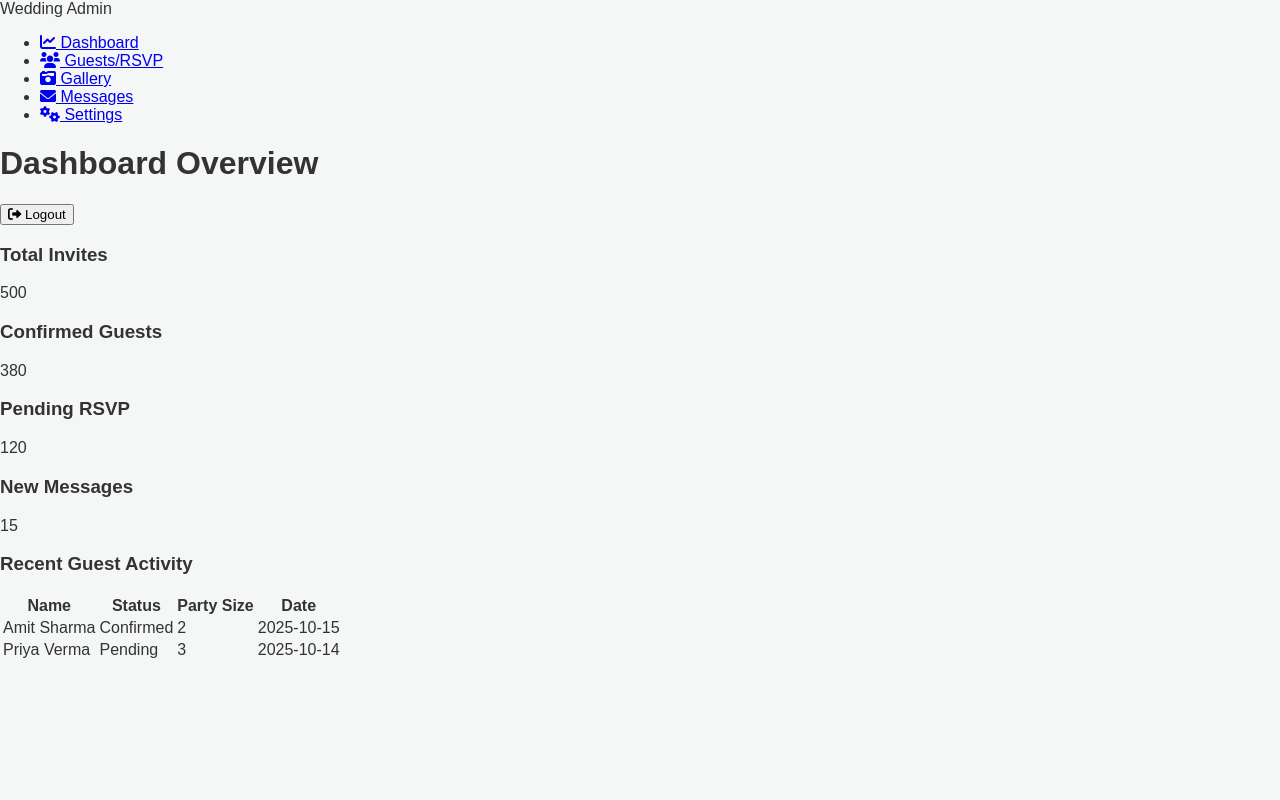
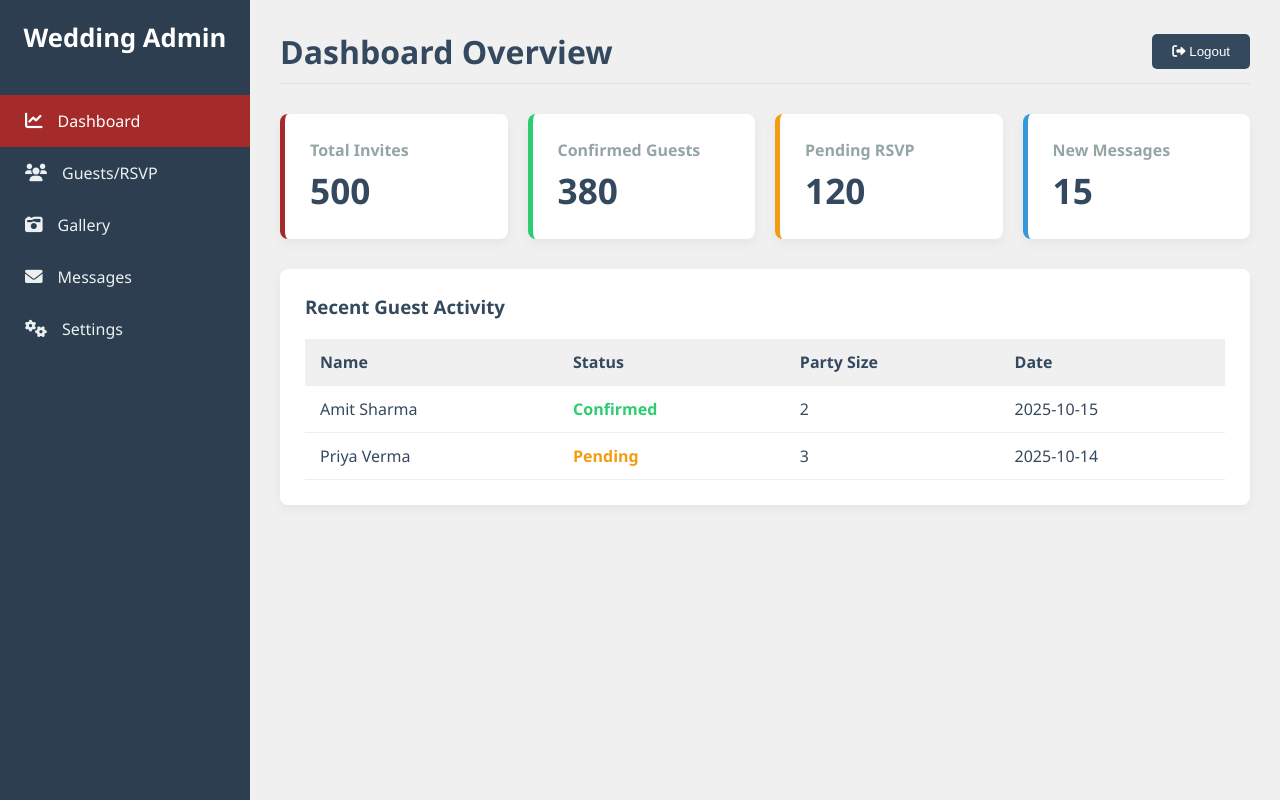
Before and after one commit to singhrajenderwork-dot/Nibedita-wedding, a plain HTML site: page admin/dashboard.html in a window 1280 px wide. Drawn offline with Linux system fonts and the light colour scheme.

Commit message:
Update admin.css

```diff
--- a/admin/admin.css
+++ b/admin/admin.css
@@ -1,39 +1,240 @@
-/* Using the same color palette for consistency */
+/* Global Reset and Variables */
 :root {
-    --primary-blue: #0A2463;
-    --secondary-gold: #FFD700;
-    --accent-cream: #FFF8E1;
-    --text-dark: #333333;
-    --text-light: #FFF8E1;
-    --font-body: 'Montserrat', sans-serif;
+    --primary-color: #A52A2A; /* A nice wedding-themed color like deep burgundy */
+    --secondary-color: #f0f0f0;
+    --dark-bg: #2c3e50;
+    --text-light: #ecf0f1;
+    --text-dark: #34495e;
+    --widget-success: #2ecc71;
+    --widget-warning: #f39c12;
+    --widget-info: #3498db;
+}
+
+* {
+    margin: 0;
+    padding: 0;
+    box-sizing: border-box;
 }
 
 body {
-    font-family: var(--font-body);
-    background-color: #f4f7f6;
+    font-family: 'Segoe UI', Tahoma, Geneva, Verdana, sans-serif;
+    background-color: var(--secondary-color);
     color: var(--text-dark);
-    margin: 0;
 }
 
-.admin-container {
-    max-width: 900px;
-    margin: 2rem auto;
-    padding: 2rem;
+/* --- LOGIN PAGE STYLES --- */
+
+.login-body {
+    display: flex;
+    justify-content: center;
+    align-items: center;
+    min-height: 100vh;
+    background: linear-gradient(135deg, var(--primary-color), #f7f7f7);
 }
 
-/* 1. Login Page Styles (admin/index.html) */
-.admin-form {
+.login-box {
+    background-color: white;
+    padding: 40px;
+    border-radius: 10px;
+    box-shadow: 0 10px 25px rgba(0, 0, 0, 0.2);
+    width: 100%;
     max-width: 400px;
-    margin: 4rem auto;
-    padding: 2.5rem;
-    background: #fff;
-    border-radius: 10px;
-    box-shadow: 0 5px 20px rgba(0, 0, 0, 0.1);
     text-align: center;
 }
 
-.admin-form h2 {
-    font-family: 'Great Vibes', cursive;
+.login-box h2 {
+    color: var(--primary-color);
+    margin-bottom: 30px;
+}
+
+.input-group {
+    margin-bottom: 20px;
+    text-align: left;
+}
+
+.input-group label {
+    display: block;
+    margin-bottom: 5px;
+    font-weight: bold;
+    color: var(--text-dark);
+}
+
+.input-group input {
+    width: 100%;
+    padding: 10px;
+    border: 1px solid #ddd;
+    border-radius: 5px;
+    font-size: 16px;
+}
+
+.error-message {
+    color: red;
+    margin-top: 15px;
+    font-weight: bold;
+}
+
+/* --- DASHBOARD STYLES --- */
+
+.admin-wrapper {
+    display: flex;
+    min-height: 100vh;
+}
+
+/* Sidebar */
+.sidebar {
+    width: 250px;
+    background-color: var(--dark-bg);
+    color: var(--text-light);
+    padding: 20px 0;
+    flex-shrink: 0;
+}
+
+.logo {
+    font-size: 1.6em;
+    font-weight: 700;
+    text-align: center;
+    margin-bottom: 40px;
+    color: white;
+}
+
+.nav-list {
+    list-style: none;
+}
+
+.nav-item a {
+    display: flex;
+    align-items: center;
+    padding: 15px 25px;
+    text-decoration: none;
+    color: var(--text-light);
+    transition: background-color 0.3s;
+}
+
+.nav-item a i {
+    margin-right: 15px;
+    font-size: 1.1em;
+}
+
+.nav-item:hover a,
+.nav-item.active a {
+    background-color: var(--primary-color);
+    color: white;
+}
+
+/* Main Content */
+.main-content {
+    flex-grow: 1;
+    padding: 30px;
+}
+
+.topbar {
+    display: flex;
+    justify-content: space-between;
+    align-items: center;
+    margin-bottom: 30px;
+    padding-bottom: 10px;
+    border-bottom: 1px solid #e0e0e0;
+}
+
+.topbar h1 {
+    color: var(--text-dark);
+}
+
+.logout-btn {
+    padding: 10px 20px;
+    background-color: var(--text-dark);
+    color: white;
+    border: none;
+    border-radius: 5px;
+    cursor: pointer;
+    transition: background-color 0.3s;
+}
+
+.logout-btn:hover {
+    background-color: var(--primary-color);
+}
+
+/* Widgets and Cards */
+.widget-grid {
+    display: grid;
+    grid-template-columns: repeat(auto-fit, minmax(220px, 1fr));
+    gap: 20px;
+    margin-bottom: 30px;
+}
+
+.widget {
+    background-color: white;
+    padding: 25px;
+    border-radius: 8px;
+    box-shadow: 0 4px 12px rgba(0, 0, 0, 0.05);
+    border-left: 5px solid var(--primary-color);
+}
+
+.widget h3 {
+    font-size: 1em;
+    color: #95a5a6;
+    margin-bottom: 5px;
+}
+
+.widget p {
+    font-size: 2.2em;
+    font-weight: bold;
+    color: var(--text-dark);
+}
+
+.widget.success { border-left-color: var(--widget-success); }
+.widget.warning { border-left-color: var(--widget-warning); }
+.widget.info { border-left-color: var(--widget-info); }
+
+.card {
+    background-color: white;
+    padding: 25px;
+    border-radius: 8px;
+    box-shadow: 0 4px 12px rgba(0, 0, 0, 0.05);
+}
+
+.card h3 {
+    margin-bottom: 20px;
+    color: var(--text-dark);
+}
+
+/* Table Styles */
+table {
+    width: 100%;
+    border-collapse: collapse;
+    text-align: left;
+}
+
+th, td {
+    padding: 12px 15px;
+    border-bottom: 1px solid #eee;
+}
+
+th {
+    background-color: var(--secondary-color);
+    font-weight: bold;
+    color: var(--text-dark);
+}
+
+.status-confirmed { color: var(--widget-success); font-weight: bold; }
+.status-pending { color: var(--widget-warning); font-weight: bold; }
+
+/* Utility Button Style */
+.btn-primary {
+    display: inline-block;
+    padding: 10px 20px;
+    background-color: var(--primary-color);
+    color: white;
+    border: none;
+    border-radius: 5px;
+    cursor: pointer;
+    font-size: 16px;
+    transition: background-color 0.2s;
+}
+
+.btn-primary:hover {
+    background-color: #7d1c1c; /* Darker primary */
+}
     font-size: 3rem;
     color: var(--primary-blue);
     margin-bottom: 0.5rem;
```
